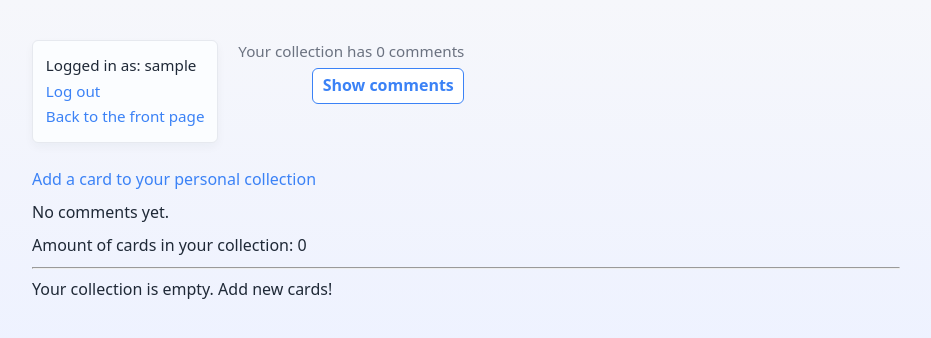
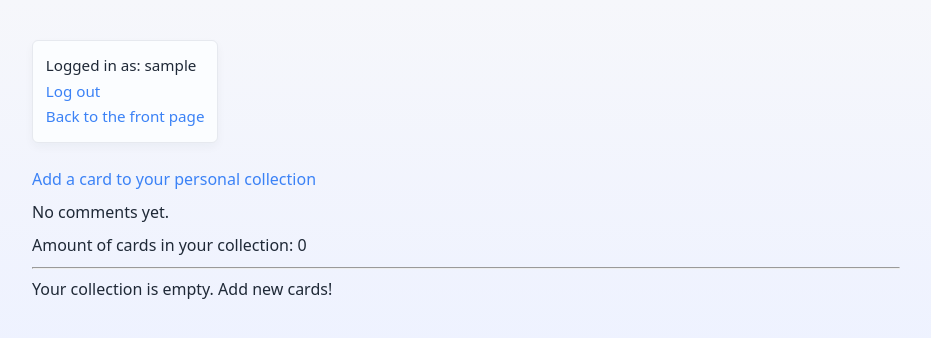
Before and after one commit to Hipsterisiili/tikawe_DigimonTcgDatabase, a Flask app: page /personal_card_list in a window 1280 px wide. Shown: the top 338 px of the page, without its empty margins (174-1105 px from the left). Run offline with Flask 3, Linux system fonts and the light colour scheme; the visitor is signed in with stand-in values (Sample User, id 1); data that the repository does not hold is empty.

Commit message:
Minor ui changes

```diff
--- a/static/css/style.css
+++ b/static/css/style.css
@@ -191,7 +191,7 @@ select {
 
 .comments-count {
     font-size: 0.95rem;
-    color: var(--muted);
+    color: red;
 }
 
 .show-comments-btn {
--- a/templates/cards/personal_card_list.html
+++ b/templates/cards/personal_card_list.html
@@ -24,14 +24,15 @@ User may:
         + label) #}
         <div class="sidebar-row">
             <div class="sidebar">{% include 'redirect_box.html' %}</div>
-
             <div class="sidebar-actions" aria-hidden="true">
+                {% if comments_count > 0 %}
                 <span class="comments-count">
                     Your collection has {{ comments_count }} comments
                 </span>
                 <label for="toggle-comments" class="show-comments-btn">
                     Show comments
                 </label>
+                {% endif %}
             </div>
         </div>
         <input
--- a/templates/cards/user_collection.html
+++ b/templates/cards/user_collection.html
@@ -1,5 +1,7 @@
 <!doctype html>
-<!-- A page for displaying an another user's card collection. User may: - Browse the cards in the collection - Leave a comment on the collection (if logged in) -->
+<!-- A page for displaying an another user's card collection. User may:
+ - Browse the cards in the collection
+ - Leave a comment on the collection (if logged in) -->
 <html>
     <head>
         <title>{{ owner }}'s card list</title>
```
Also changed, not shown: templates/accounts/user_list.html (+7 -0 lines).
